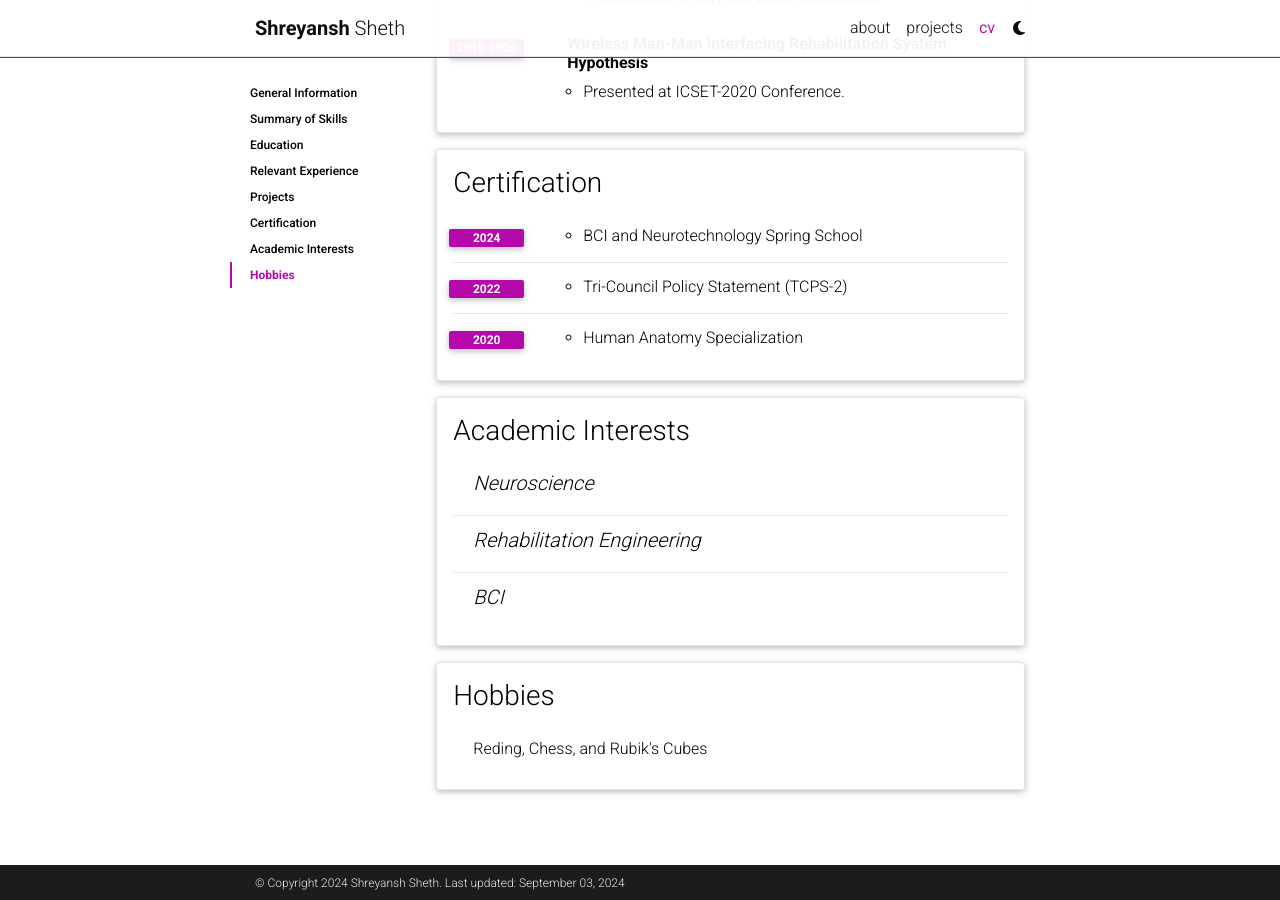
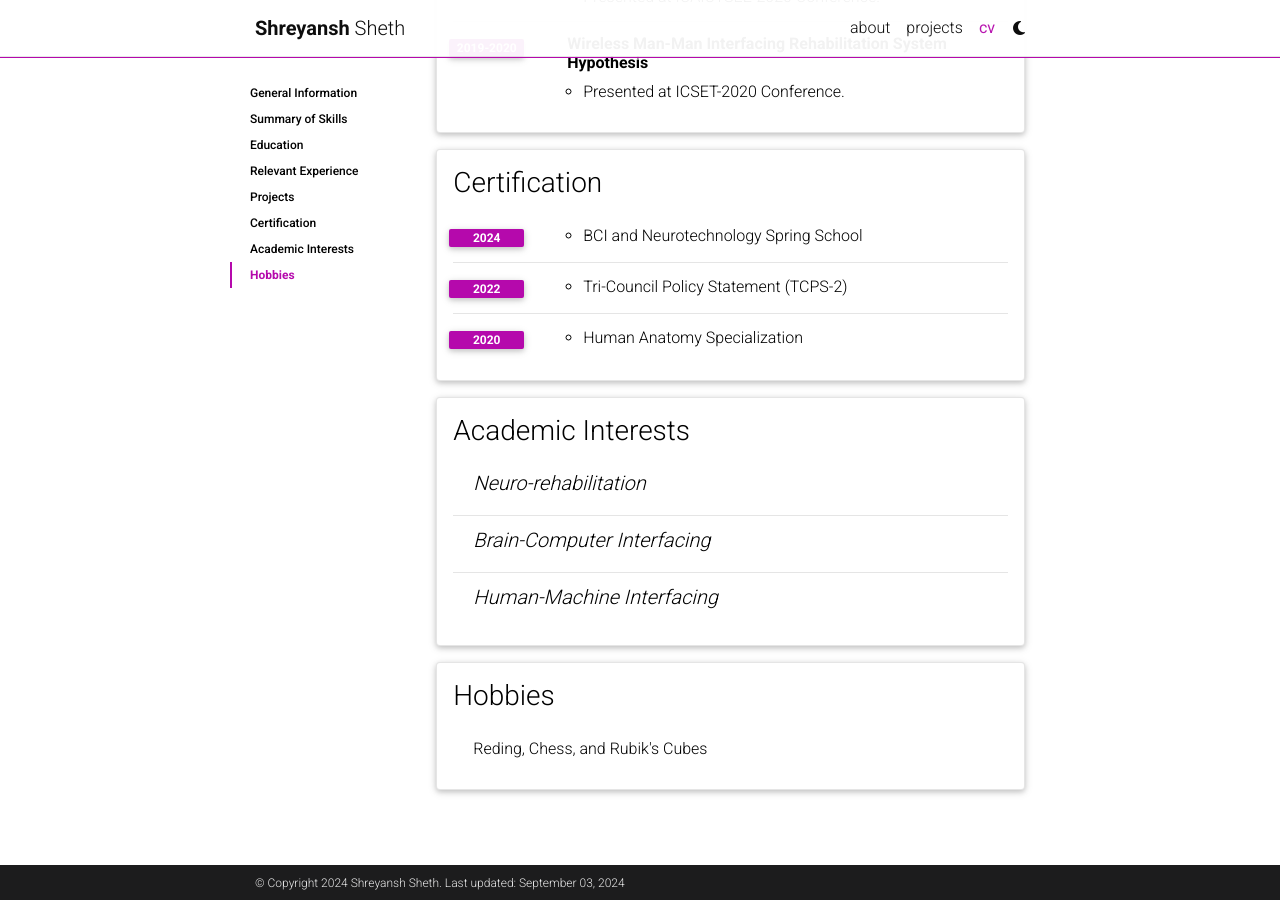
Before and after one commit to Shreyansh-5/Shreyansh-5.github.io, a Jekyll site: the page built from _pages/cv.md, in a window 1280 px wide and 900 px high, scrolled down 3690 px. Built offline with Jekyll 4.4.1, drawn with Linux system fonts in a browser that asks for light colours; comment, search, counter and statistics services are not loaded; a style sheet for code colours, icons or effects is not loaded.

Commit message:
Update cv.yml

```diff
--- a/_data/cv.yml
+++ b/_data/cv.yml
@@ -10,9 +10,9 @@
 - title: Summary of Skills
   type: list
   contents:
-    - "<u>Technical:</u> Machine Learning, Neuroscience, Embedded Systems, Circuit Design Suite, NI Multisim, NI LabVIEW, Arduino, Keil μVision, MPLAB, Advanced Statistics"
-    - "<u>Programming:</u> MATLAB, Python, R, C, LabVIEW"
-    - "<u>Non-Tech.:</u> Regulatory Documentation, Risk Management, Labeling, QA/QC, V&V, Auditing, CAPA, QMS, US FDA CFR, Health Canada, MDSAP, ISO 13485, ISO 14971, ISO 24971, IEC 60601, ICH, GCP, GMP, TCPS-2, Clinical Trials, Vigilance, Project Management, Agile, 6 Sigma"
+    - "<b><u>Technical:</u></b> Machine Learning, Neuroscience, Embedded Systems, Circuit Design Suite, NI Multisim, NI LabVIEW, Arduino, Keil μVision, MPLAB, Advanced Statistics"
+    - "<b><u>Programming:</u></b> MATLAB, Python, R, C, LabVIEW"
+    - "<b><u>Non-Tech.:</u></b> Regulatory Documentation, Risk Management, Labeling, QA/QC, V&V, Auditing, CAPA, QMS, US FDA CFR, Health Canada, MDSAP, ISO 13485, ISO 14971, ISO 24971, IEC 60601, ICH, GCP, GMP, TCPS-2, Clinical Trials, Vigilance, Project Management, Agile, 6 Sigma"
 
 - title: Education
   type: time_table
@@ -119,9 +119,9 @@
 - title: Academic Interests
   type: nested_list
   contents:
-    - title: Neuroscience
-    - title: Rehabilitation Engineering
-    - title: BCI
+    - title: Neuro-rehabilitation
+    - title: Brain-Computer Interfacing
+    - title: Human-Machine Interfacing
 
 - title: Hobbies
   type: list
```
